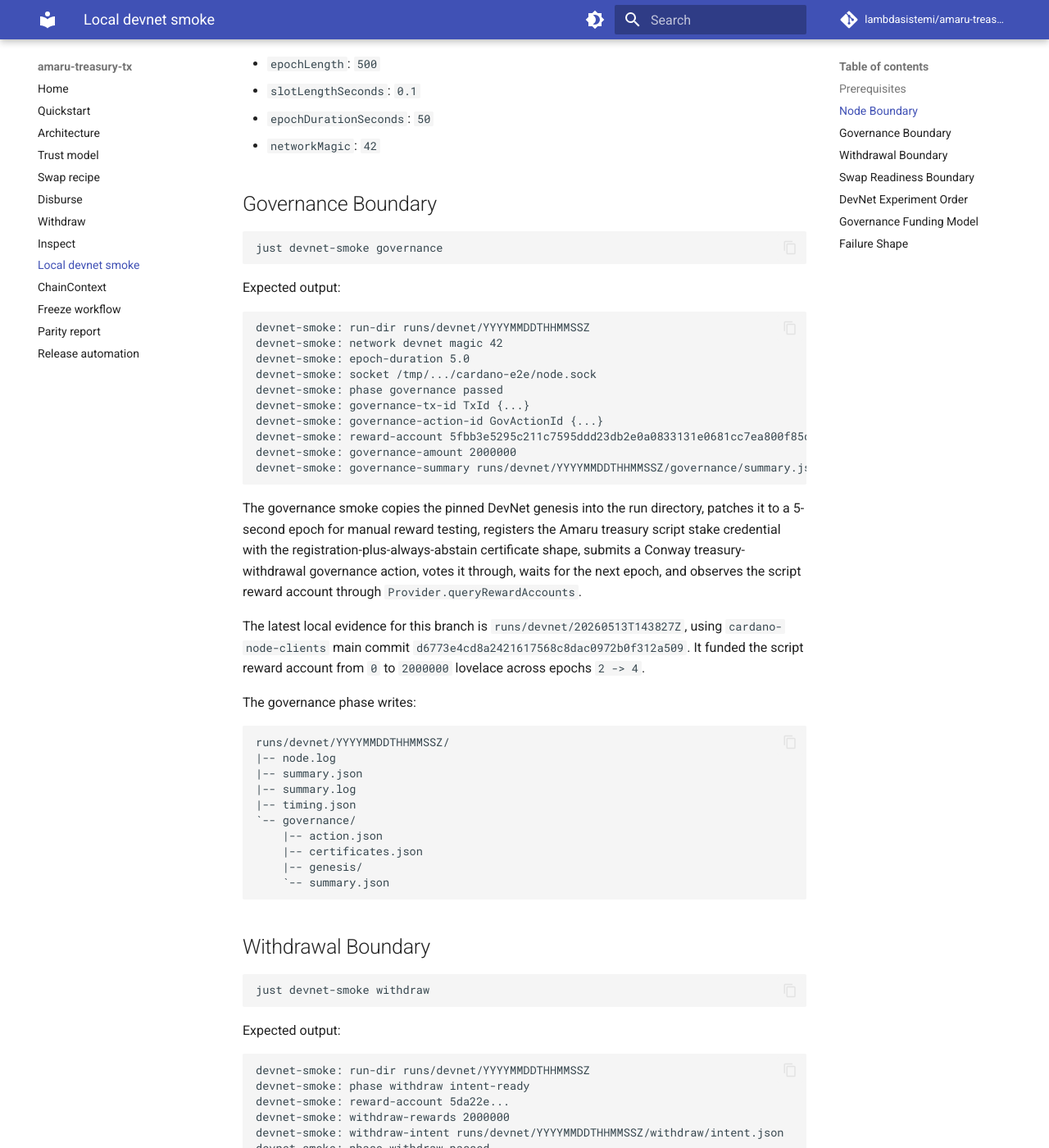
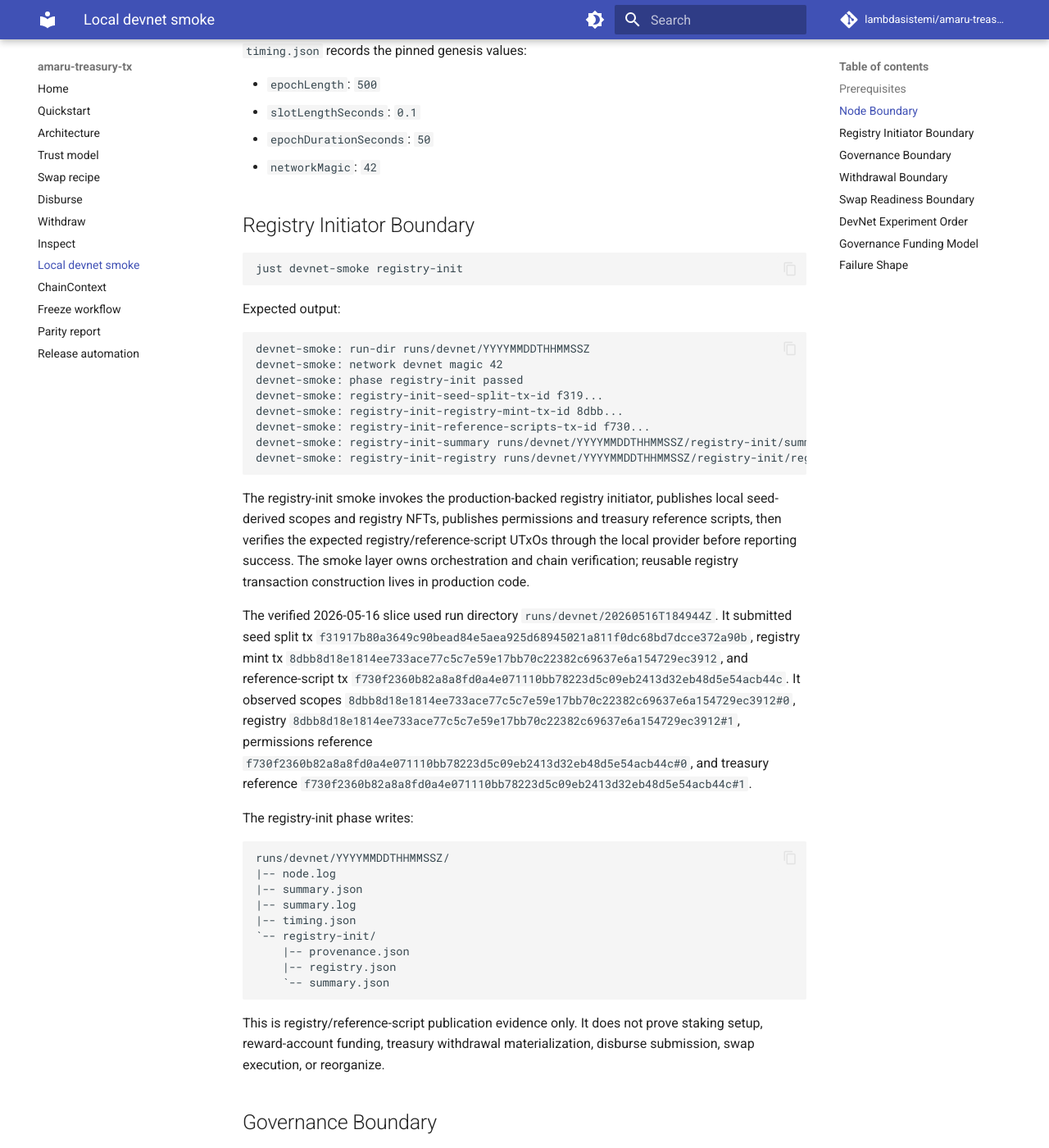
Before and after one commit to lambdasistemi/amaru-treasury-tx, an MkDocs documentation site: the page built from docs/local-devnet-smoke.md, in a window 1280 px wide and 1400 px high, scrolled down 1246 px. Shown: the whole window at 82% size. Built offline with MkDocs 1.6.1 and Material for MkDocs 9.7.7, drawn with Linux system fonts in a browser that asks for light colours; comment, search, counter and statistics services are not loaded; some of the changed text lies outside the part shown.

Commit message:
docs(devnet): document registry initiator
Document registry-init usage, artifacts, live evidence, and recovery boundaries for #147.\n\nGate: ./llm/reviews/local-147-devnet-registry-init/gate.sh\n\nRefs #147\nRefs #151

````diff
--- a/docs/local-devnet-smoke.md
+++ b/docs/local-devnet-smoke.md
@@ -2,10 +2,11 @@
 
 The local DevNet smoke is an opt-in release check. It starts the
 `cardano-node-clients` DevNet, verifies the node socket with network
-magic `42`, can run the governance funding setup on a patched
-short-epoch genesis, records timing/action/reward evidence, and writes
-artifacts under a fresh run directory. The withdrawal phase proves the
-live reward-to-materialized-ADA boundary by writing a withdrawal intent,
+magic `42`, can publish registry/reference-script bootstrap state,
+can run the governance funding setup on a patched short-epoch genesis,
+records timing/action/reward evidence, and writes artifacts under a
+fresh run directory. The withdrawal phase proves the live
+reward-to-materialized-ADA boundary by writing a withdrawal intent,
 building unsigned CBOR, signing and submitting it inside the opt-in
 DevNet harness, and recording the treasury UTxO that materialized from
 the reward account. The swap readiness phase publishes the public
@@ -62,6 +63,67 @@ runs/devnet/YYYYMMDDTHHMMSSZ/
 - `slotLengthSeconds`: `0.1`
 - `epochDurationSeconds`: `50`
 - `networkMagic`: `42`
+
+## Registry Initiator Boundary
+
+```bash
+just devnet-smoke registry-init
+```
+
+Expected output:
+
+```text
+devnet-smoke: run-dir runs/devnet/YYYYMMDDTHHMMSSZ
+devnet-smoke: network devnet magic 42
+devnet-smoke: phase registry-init passed
+devnet-smoke: registry-init-seed-split-tx-id f319...
+devnet-smoke: registry-init-registry-mint-tx-id 8dbb...
+devnet-smoke: registry-init-reference-scripts-tx-id f730...
+devnet-smoke: registry-init-summary runs/devnet/YYYYMMDDTHHMMSSZ/registry-init/summary.json
+devnet-smoke: registry-init-registry runs/devnet/YYYYMMDDTHHMMSSZ/registry-init/registry.json
+```
+
+The registry-init smoke invokes the production-backed registry
+initiator, publishes local seed-derived scopes and registry NFTs,
+publishes permissions and treasury reference scripts, then verifies the
+expected registry/reference-script UTxOs through the local provider
+before reporting success. The smoke layer owns orchestration and chain
+verification; reusable registry transaction construction lives in
+production code.
+
+The verified 2026-05-16 slice used run directory
+`runs/devnet/20260516T184944Z`. It submitted seed split tx
+`f31917b80a3649c90bead84e5aea925d68945021a811f0dc68bd7dcce372a90b`,
+registry mint tx
+`8dbb8d18e1814ee733ace77c5c7e59e17bb70c22382c69637e6a154729ec3912`,
+and reference-script tx
+`f730f2360b82a8a8fd0a4e071110bb78223d5c09eb2413d32eb48d5e54acb44c`.
+It observed scopes
+`8dbb8d18e1814ee733ace77c5c7e59e17bb70c22382c69637e6a154729ec3912#0`,
+registry
+`8dbb8d18e1814ee733ace77c5c7e59e17bb70c22382c69637e6a154729ec3912#1`,
+permissions reference
+`f730f2360b82a8a8fd0a4e071110bb78223d5c09eb2413d32eb48d5e54acb44c#0`,
+and treasury reference
+`f730f2360b82a8a8fd0a4e071110bb78223d5c09eb2413d32eb48d5e54acb44c#1`.
+
+The registry-init phase writes:
+
+```text
+runs/devnet/YYYYMMDDTHHMMSSZ/
+|-- node.log
+|-- summary.json
+|-- summary.log
+|-- timing.json
+`-- registry-init/
+    |-- provenance.json
+    |-- registry.json
+    `-- summary.json
+```
+
+This is registry/reference-script publication evidence only. It does
+not prove staking setup, reward-account funding, treasury withdrawal
+materialization, disburse submission, swap execution, or reorganize.
 
 ## Governance Boundary
 
@@ -242,7 +304,21 @@ runs/devnet/YYYYMMDDTHHMMSSZ/
 
 ## DevNet Experiment Order
 
-The experiment is split into seven tickets:
+The original DevNet release experiment is now being recovered through
+the bootstrap initiator parent ticket
+[#151](https://github.com/lambdasistemi/amaru-treasury-tx/issues/151).
+The recovery child tickets run in this order:
+
+- [#147](https://github.com/lambdasistemi/amaru-treasury-tx/issues/147):
+  registry/reference-script publication from production-backed code.
+- [#148](https://github.com/lambdasistemi/amaru-treasury-tx/issues/148):
+  required staking and reward-account setup.
+- [#149](https://github.com/lambdasistemi/amaru-treasury-tx/issues/149):
+  governance funding and treasury withdrawal setup.
+- [#150](https://github.com/lambdasistemi/amaru-treasury-tx/issues/150):
+  disburse action submission and beneficiary receipt verification.
+
+The prior experiment is split into seven tickets:
 
 - [#82](https://github.com/lambdasistemi/amaru-treasury-tx/issues/82):
   governance action slice. This prepares and submits the local Conway
@@ -270,12 +346,14 @@ The experiment is split into seven tickets:
   reorganize slice. This consolidates live treasury UTxOs once the
   release-facing reorganize builder from #46 exists.
 
-The passing phases today are `node`, `governance`, `withdraw`, and
-`swap-ready`. `just devnet-smoke all` still runs only `node`,
+The passing phases today are `node`, `registry-init`, `governance`,
+`withdraw`, and `swap-ready`. `just devnet-smoke all` still runs only `node`,
 `governance`, and `withdraw` into separate
 subdirectories under one timestamped run directory.
 
 `node` proves only the local node boundary, network magic, and timing.
+`registry-init` proves only production-backed registry/reference-script
+publication and artifact handoff.
 `governance` proves the local setup path that funds the Amaru treasury
 script reward account. `withdraw` proves that the funded script reward
 account can be resolved into a schema-v1 intent, built into unsigned
````
Also changed, not shown: README.md (+42 -1 lines), llm/reviews/local-147-devnet-registry-init/state.md (+2 -2 lines), specs/147-devnet-registry-init/tasks.md (+7 -3 lines).
